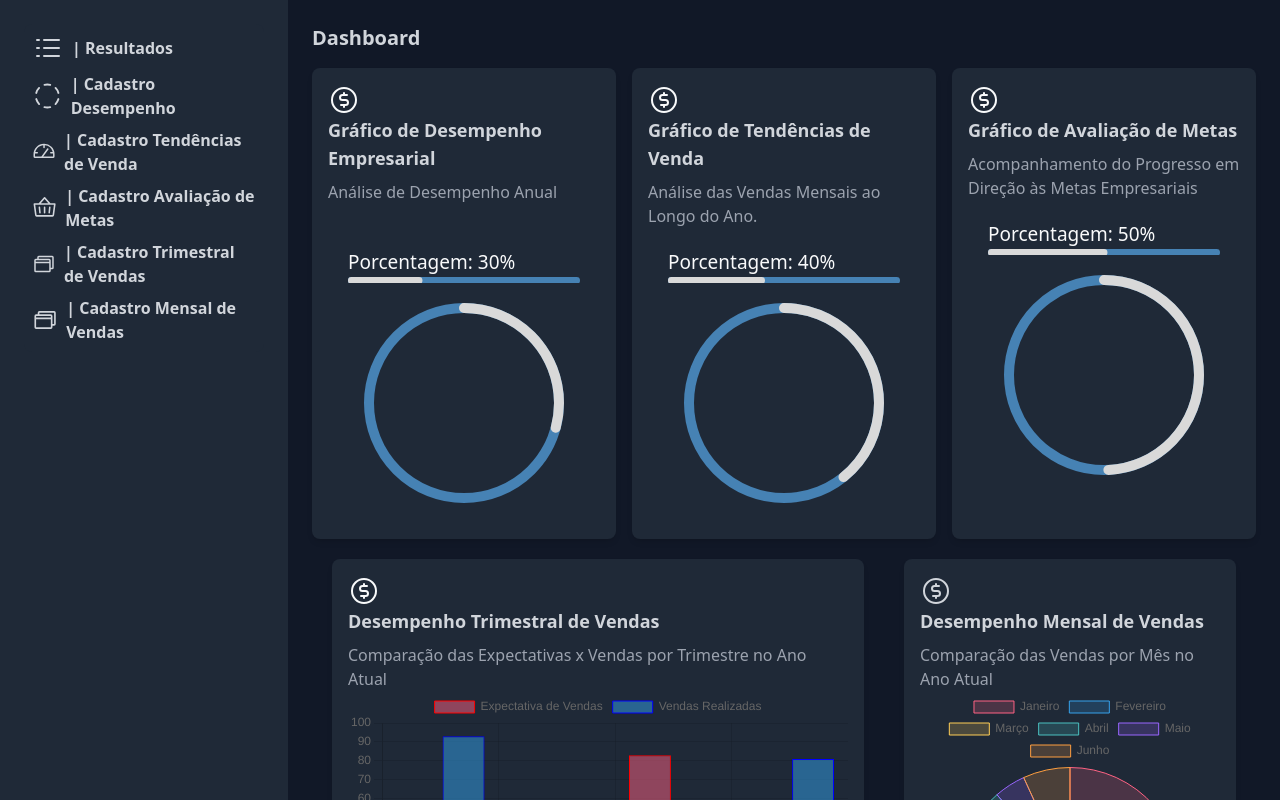
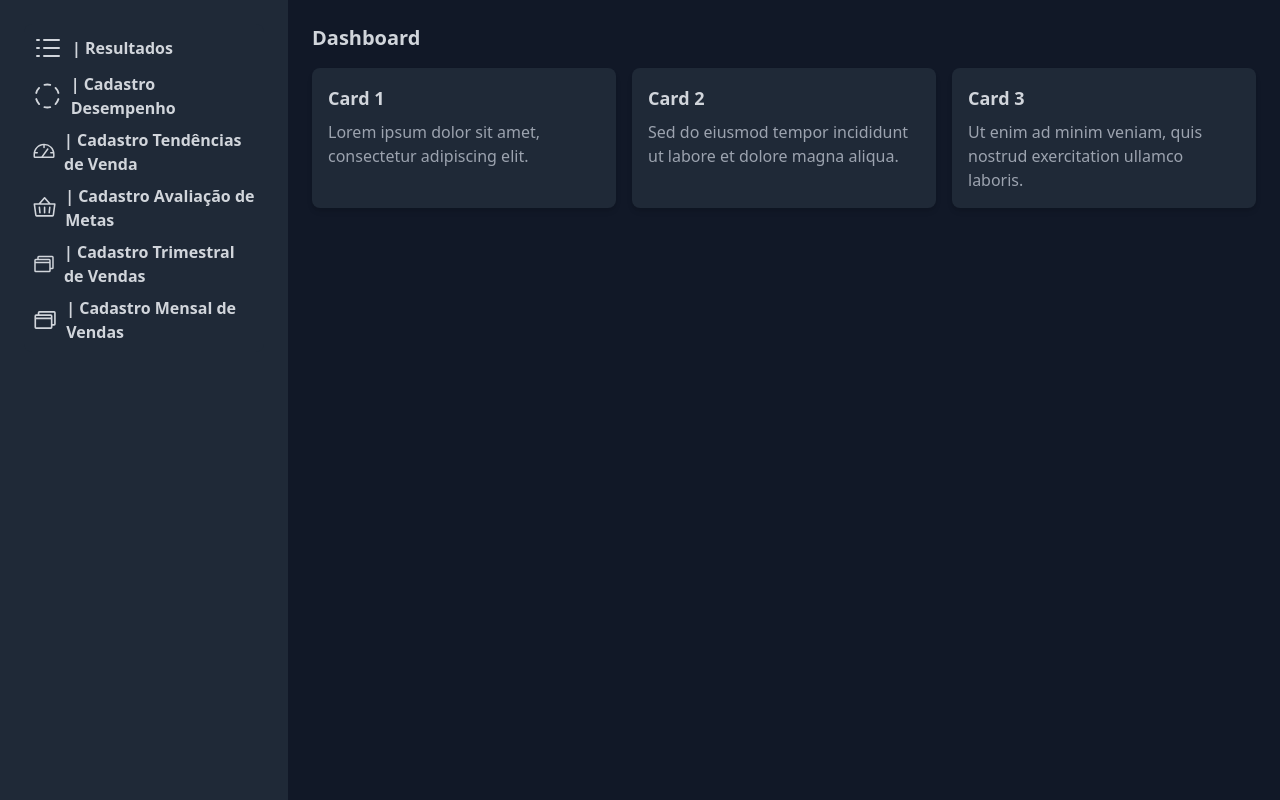
Before and after one commit to Zaysu/DashBoard, a React (Create React App) app in the folder dashboardempresarial/: page / in a window 1280 px wide. Built offline with nearby package versions, Linux system fonts and the light colour scheme; no server answers.

Commit message:
refactoring components

```diff
--- /dev/null
+++ b/dashboardempresarial/src/components/DashboardCard.js
@@ -0,0 +1,12 @@
+import React from 'react';
+
+const DashboardCard = ({ title, content }) => {
+  return (
+    <div className="bg-gray-800 p-4 rounded-lg shadow-md">
+      <h4 className="text-lg font-semibold text-gray-300">{title}</h4>
+      <p className="text-gray-400 mt-2">{content}</p>
+    </div>
+  );
+}
+
+export default DashboardCard;
--- a/dashboardempresarial/src/components/Home.js
+++ b/dashboardempresarial/src/components/Home.js
@@ -1,107 +1,8 @@
-import React, { useEffect, useState } from 'react';
-import { Circle, Line } from 'rc-progress';
-import Navigation from "./Navigation"
-import {CurrencyCircleDollar } from "@phosphor-icons/react";
-import {
-  Chart as ChartJS,
-  CategoryScale,
-  LinearScale,
-  BarElement,
-  ArcElement,
-  Title,
-  Tooltip,
-  Legend,
-} from 'chart.js';
-import { Bar, Pie } from 'react-chartjs-2';
-import { getVendasMensais } from '../services/HomeService';
-
-ChartJS.register(
-  CategoryScale,
-  LinearScale,
-  BarElement,
-  ArcElement,
-  Title,
-  Tooltip,
-  Legend
-);
-
-const options = {
-  responsive: true,
-  plugins: {
-      legend: {
-          position: 'top',
-      },
-      title: {
-          display: false,
-          text: 'Dataset',
-      },
-  },
-};
-
-const labels = ['1', '2', '3', '4'];
-export const data = {
-
-  labels,
-  datasets: [
-      {
-          label: 'Expectativa de Vendas',
-          data: labels.map((() => Math.floor(Math.random() * 100))),
-          backgroundColor: 'rgba(255, 99, 132, 0.5)',
-          borderColor: 'red',
-          borderWidth: 1
-      },
-      {
-          label: 'Vendas Realizadas',
-          data: labels.map((() => Math.floor(Math.random() * 100))),
-          backgroundColor: 'rgba(53, 162, 235, 0.5)',
-          borderColor: 'blue',
-          borderWidth: 1
-      },
-  ],
-};
-
-export const dataPie = {
-  labels: ['Janeiro', 'Fevereiro', 'Março', 'Abril', 'Maio', 'Junho'],
-  datasets: [
-    {
-      label: '% de vendas',
-      data: [12, 19, 3, 5, 2, 3],
-      backgroundColor: [
-        'rgba(255, 99, 132, 0.2)',
-        'rgba(54, 162, 235, 0.2)',
-        'rgba(255, 206, 86, 0.2)',
-        'rgba(75, 192, 192, 0.2)',
-        'rgba(153, 102, 255, 0.2)',
-        'rgba(255, 159, 64, 0.2)',
-      ],
-      borderColor: [
-        'rgba(255, 99, 132, 1)',
-        'rgba(54, 162, 235, 1)',
-        'rgba(255, 206, 86, 1)',
-        'rgba(75, 192, 192, 1)',
-        'rgba(153, 102, 255, 1)',
-        'rgba(255, 159, 64, 1)',
-      ],
-      borderWidth: 1,
-    },
-  ],
-};
-
+import React from 'react';
+import Navigation from './Navigation';
+import DashboardCard from './DashboardCard';
 
 const Home = () => {
-  const [vendasMensais, setVendasMensais] = useState([]);
-
-  useEffect(() =>{
-    let mounted = true;
-    getVendasMensais().then(
-        data =>{
-            if(mounted){
-              setVendasMensais(data)
-            }
-        })
-        return () => mounted = false;
-}, [])
-
   return (
     <div className='bg-gray-900 text-gray-50 h-screen flex flex-col'>
       <div className='flex flex-1 overflow-hidden'>
@@ -110,123 +11,22 @@ const Home = () => {
           <h3 className='text-xl font-semibold text-gray-300 mb-4'>Dashboard</h3>
 
           <div className="grid grid-cols-1 sm:grid-cols-2 md:grid-cols-3 gap-4">
-            <div className="bg-gray-800 p-4 rounded-lg shadow-md">
-            <CurrencyCircleDollar size={32} /> <h4 className="text-lg font-semibold text-gray-300">Gráfico de Desempenho Empresarial</h4>
-              <p className="text-gray-400 mt-2">Análise de Desempenho Anual</p>
-              <br/>
-              <div style={{ margin: 20 }}>
-                <div style={{ fontSize: '19px' }}>Porcentagem: {30}%</div>
-                <Line
-                  percent={30}
-                  strokeColor="#D9D9D9"
-                  strokeWidth={3}
-                  trailColor='#4682B4'
-                  trailWidth={3}
-                  strokeLinecap='round'
-                  gapDegree={0}
-                  gapPosition='top'
-                  //className='lineBar'
-                  //style={{}}
-                />
-              </div>
-              <center>
-              <div style={{ margin: 20, height: 200, width: 200}}>
-                <Circle
-                  percent={30}
-                  strokeColor="#D9D9D9"
-                  strokeWidth={5}
-                  trailColor='#4682B4'
-                  trailWidth={5}
-                  strokeLinecap='round'
-                  //className='lineBar'
-                  //style={{}}
-                />
-              </div>
-              </center>
-            </div>
-            <div className="bg-gray-800 p-4 rounded-lg shadow-md">
-            <CurrencyCircleDollar size={32} /> <h4 className="text-lg font-semibold text-gray-300">Gráfico de Tendências de Venda</h4>
-              <p className="text-gray-400 mt-2">Análise das Vendas Mensais ao Longo do Ano.</p>
-              <div style={{ margin: 20 }}>
-              <div style={{ fontSize: '19px' }}>Porcentagem: {40}%</div>
-                <Line
-                  percent={40}
-                  strokeColor="#D9D9D9"
-                  strokeWidth={3}
-                  trailColor='#4682B4'
-                  trailWidth={3}
-                  strokeLinecap='round'
-                  gapDegree={0}
-                  gapPosition='top'
-                  //className='lineBar'
-                  //style={{}}
-                />
-              </div>
-              <center>
-              <div style={{ margin: 20, height: 200, width: 200}}>
-                <Circle
-                  percent={40}
-                  strokeColor="#D9D9D9"
-                  strokeWidth={5}
-                  trailColor='#4682B4'
-                  trailWidth={5}
-                  strokeLinecap='round'
-                  //className='lineBar'
-                  //style={{}}
-                />
-              </div>
-              </center>
-            </div>
-            <div className="bg-gray-800 p-4 rounded-lg shadow-md">
-            <CurrencyCircleDollar size={32} /> <h4 className="text-lg font-semibold text-gray-300">Gráfico de Avaliação de Metas</h4>
-              <p className="text-gray-400 mt-2">Acompanhamento do Progresso em Direção às Metas Empresariais</p>
-              <div style={{ margin: 20 }}>
-              <div style={{ fontSize: '19px' }}>Porcentagem: {50}%</div>
-                <Line
-                  percent={50}
-                  strokeColor="#D9D9D9"
-                  strokeWidth={3}
-                  trailColor='#4682B4'
-                  trailWidth={3}
-                  strokeLinecap='round'
-                  gapDegree={0}
-                  gapPosition='top'
-                  //className='lineBar'
-                  //style={{}}
-                />
-              </div>
-              <center>
-              <div style={{ margin: 20, height: 200, width: 200}}>
-                <Circle
-                  percent={50}
-                  strokeColor="#D9D9D9"
-                  strokeWidth={5}
-                  trailColor='#4682B4'
-                  trailWidth={5}
-                  strokeLinecap='round'
-                  //className='lineBar'
-                  //style={{}}
-                />
-              </div>
-              </center>
-            </div>
+            <DashboardCard
+              title="Card 1"
+              content="Lorem ipsum dolor sit amet, consectetur adipiscing elit."
+            />
+            <DashboardCard
+              title="Card 2"
+              content="Sed do eiusmod tempor incididunt ut labore et dolore magna aliqua."
+            />
+            <DashboardCard
+              title="Card 3"
+              content="Ut enim ad minim veniam, quis nostrud exercitation ullamco laboris."
+            />
           </div>
 
-          <div className="flex">
-            <div className="bg-gray-800 p-4 rounded-lg shadow-md" style={{width: '100%', height: '820px', margin: 20}}>
-            <CurrencyCircleDollar size={32} /> <h4 className="text-lg font-semibold text-gray-300">Desempenho Trimestral de Vendas</h4>
-              <p className="text-gray-400 mt-2">Comparação das Expectativas x Vendas por Trimestre no Ano Atual</p>
-              <Bar options={options} data={data} />
-            </div>
-            <div className="bg-gray-800 p-4 rounded-lg shadow-md" style={{width: '50%', margin: 20 }}>
-              <h4 className="text-lg font-semibold text-gray-300"> <CurrencyCircleDollar size={32} /> Desempenho Mensal de Vendas</h4>
-              <p className="text-gray-400 mt-2">Comparação das Vendas por Mês no Ano Atual</p>
-              <div style={{ width: '100%', height: 'auto'}}>
-                  <Pie data={dataPie} />
-              </div>
-            </div>
-          </div>
         </main>
+
       </div>
     </div>
   );
```
Also changed, not shown: dashboardempresarial/package.json (+3 -6 lines), dashboardempresarial/src/services/test.js (deleted), 1 other file (tests, documents, lock files or other folders).
